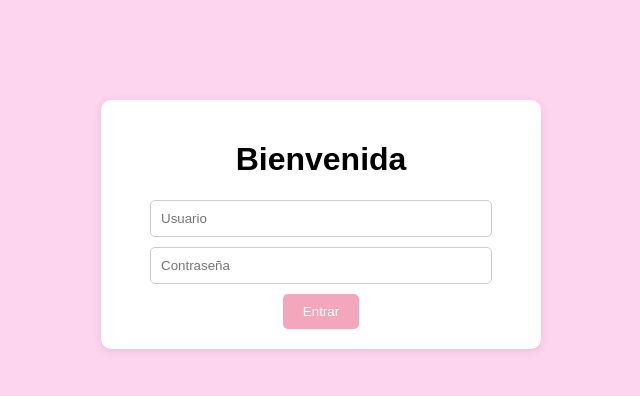
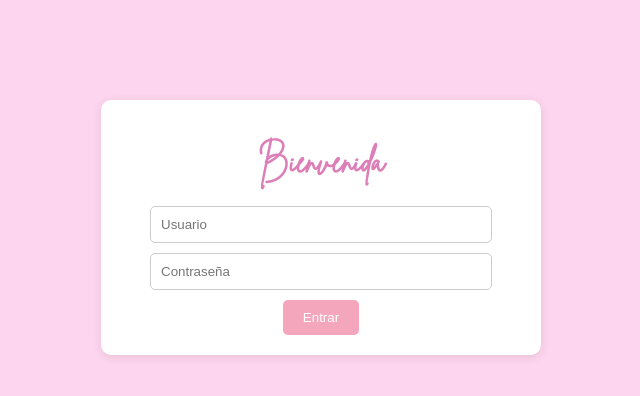
Before and after one commit to juanquitaaa/IWG101_USM, a Django app: page / in a window 1280 px wide. Shown: the top 396 px of the page, without its empty margins (319-959 px from the left). Run offline with Django 5.2, Linux system fonts and the light colour scheme.

Commit message:
ahora es azteca

```diff
--- a/UDI/static/css/styles.css
+++ b/UDI/static/css/styles.css
@@ -1,3 +1,7 @@
+@font-face {
+    font-family: 'Brittany';
+    src: url('../fonts/BrittanySignature.ttf') format('truetype');
+}
 body {
     background-color: #fed5ee;
     font-family: 'Arial', sans-serif;
@@ -11,6 +15,11 @@ body {
     padding: 20px;
     border-radius: 10px;
     box-shadow: 0 2px 10px rgba(0,0,0,0.1);
+}
+
+h1 {
+    font-family: 'Brittany', sans-serif;
+    color: #dc7fb8;
 }
 
 input {
```
Also changed, not shown: UDI/static/fonts/BrittanySignature.ttf (added).
